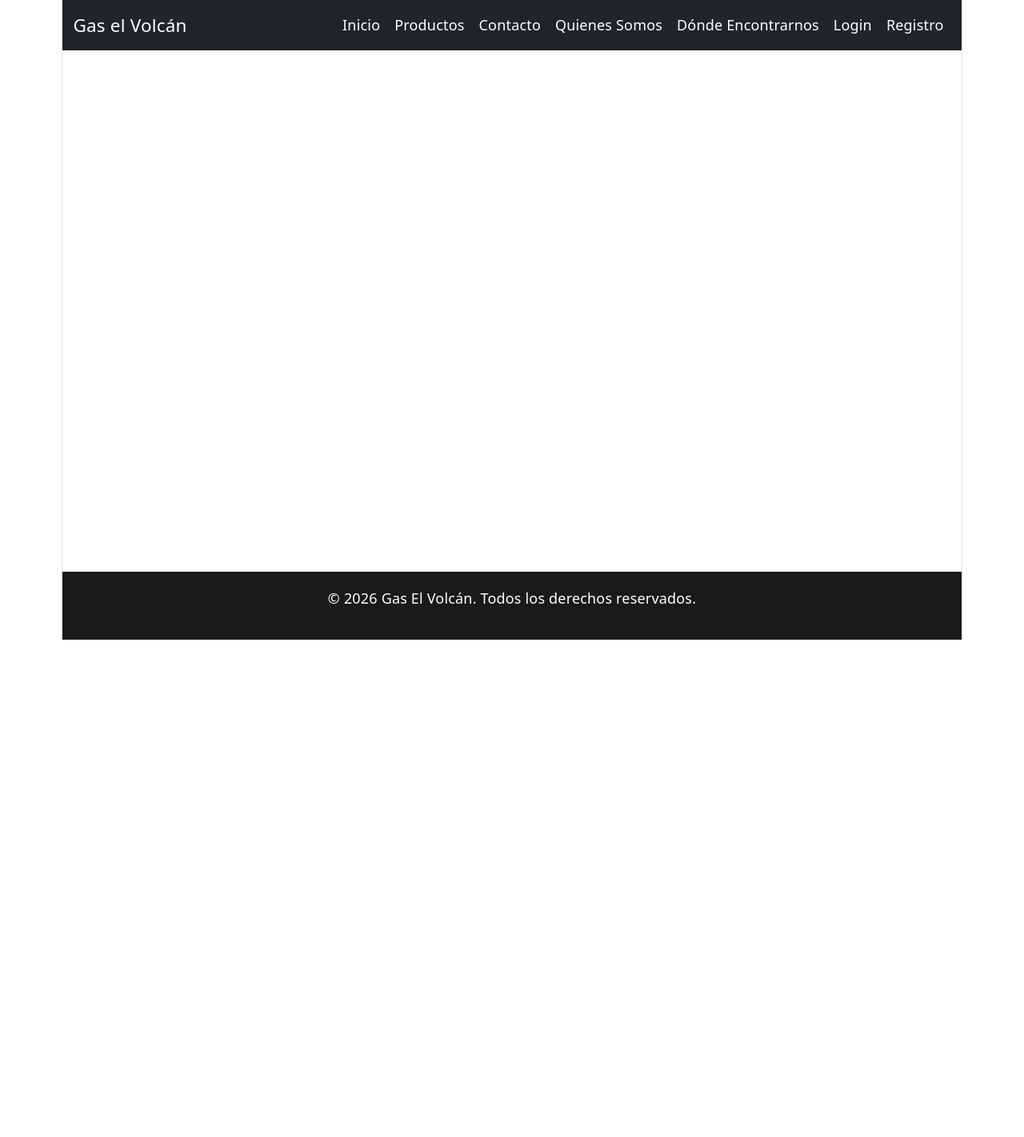
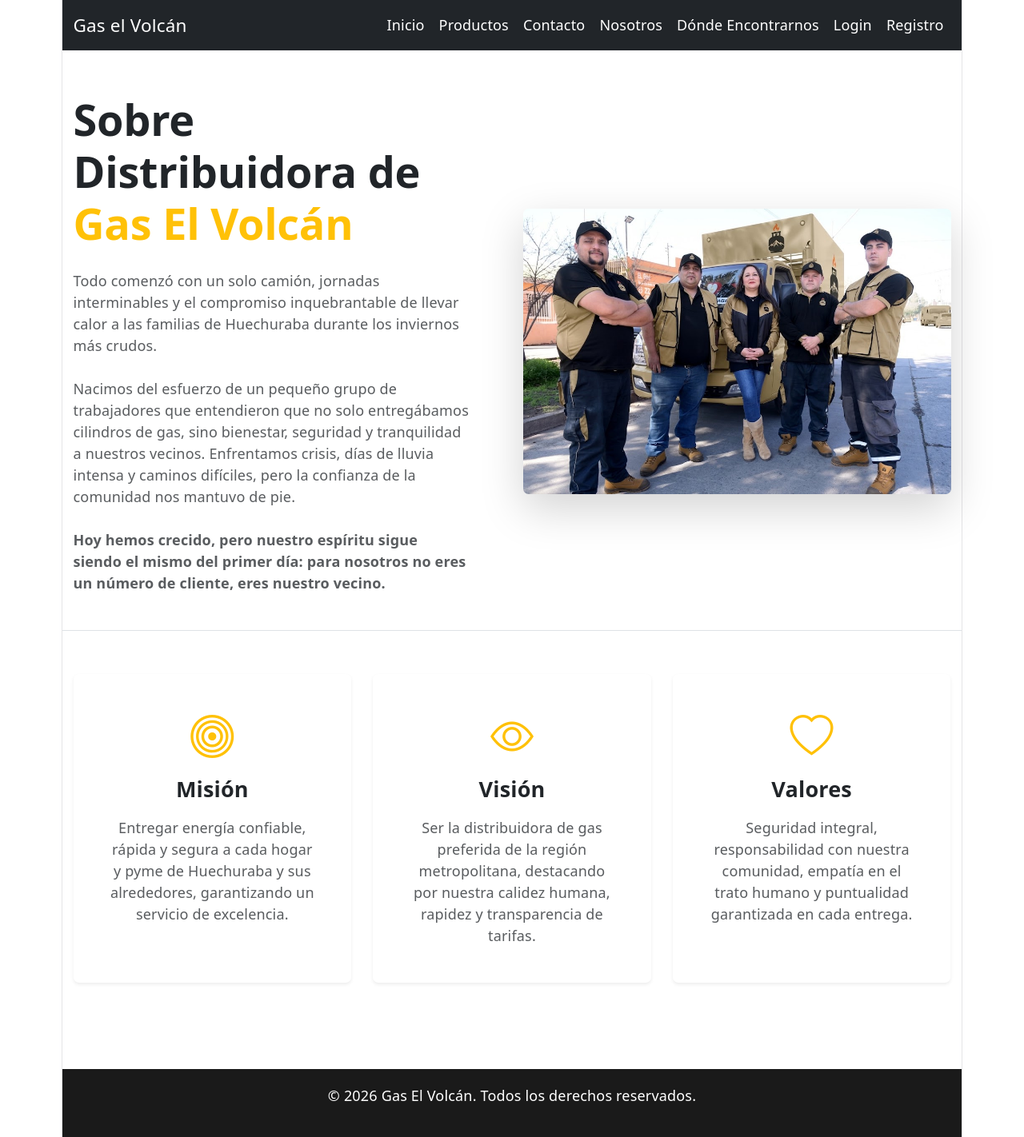
Before and after one commit to Daigo120/Pagina-Gas-Volcan, a React (Vite) app: page /nosotros in a window 1280 px wide. Shown: the whole page at 80% size. Before the commit the page ends 800 px from the top, so only its background shows below. Built offline with nearby package versions, Linux system fonts and the light colour scheme.

Commit message:
Pagina Nosotros

```diff
--- a/src/App.tsx
+++ b/src/App.tsx
@@ -5,7 +5,7 @@ import Footer from './componentes/organismos/Footer';
 import Inicio from './paginas/Inicio';
 import Productos from './paginas/Productos';
 import Contacto from './paginas/Contacto';
-import QuienesSomos from './paginas/QuienesSomos';
+import Nosotros from './paginas/Nosotros';
 import DetalleProducto from './paginas/DetalleProducto';
 import Login from './paginas/Login';
 import Registro from './paginas/Registro';
@@ -33,7 +33,7 @@ function App() {
           <Route path="/" element={<Inicio />} />
           <Route path="/productos" element={<Productos />} />
           <Route path="/producto/:id" element={<DetalleProducto />} />
-          <Route path="/quienessomos" element={<QuienesSomos />} />
+          <Route path="/nosotros" element={<Nosotros />} />
           <Route path="/donde-encontrarnos" element={<DondeEncontrarnos />} />
           <Route path="/contacto" element={<Contacto />} />
 
--- /dev/null
+++ b/src/componentes/moleculas/CardValor.tsx
@@ -0,0 +1,23 @@
+import React from 'react';
+
+interface CardValorProps {
+  titulo: string;
+  texto: string;
+  icono: string;
+}
+
+const CardValor: React.FC<CardValorProps> = ({ titulo, texto, icono }) => {
+  return (
+    <div className="card h-100 shadow-sm border-0 text-center p-4">
+      <div className="card-body">
+        <div className="text-volcan mb-3">
+          <i className={`bi ${icono} display-5`}></i>
+        </div>
+        <h4 className="fw-bold mb-3">{titulo}</h4>
+        <p className="text-muted mb-0">{texto}</p>
+      </div>
+    </div>
+  );
+};
+
+export default CardValor;
--- a/src/componentes/organismos/BeneficiosInicio.tsx
+++ b/src/componentes/organismos/BeneficiosInicio.tsx
@@ -1,28 +1,28 @@
 import React from 'react';
-import ItemBeneficio from '../moleculas/ItemBeneficio';
+import CardValor from '../moleculas/CardValor';
 
 const BeneficiosInicio: React.FC = () => {
   return (
     <div className="row g-4 py-5 border-top">
       <div className="col-md-4">
-        <ItemBeneficio
+        <CardValor
           icono="bi-fire"
           titulo="Gas Envasado de Calidad"
-          descripcion="Durabilidad y rendimiento garantizado para tu hogar y negocio."
+          texto="Durabilidad y rendimiento garantizado para tu hogar y negocio."
         />
       </div>
       <div className="col-md-4">
-        <ItemBeneficio
+        <CardValor
           icono="bi-truck"
           titulo="Despacho Rápido y Seguro"
-          descripcion="Entregas a domicilio oportunas con personal altamente capacitado."
+          texto="Entregas a domicilio oportunas con personal altamente capacitado."
         />
       </div>
       <div className="col-md-4">
-        <ItemBeneficio
+        <CardValor
           icono="bi-shield-check"
           titulo="Seguridad Certificada"
-          descripcion="Sellos de garantía intactos y revisión de válvulas en cada entrega."
+          texto="Sellos de garantía intactos y revisión de válvulas en cada entrega."
         />
       </div>
     </div>
--- /dev/null
+++ b/src/componentes/organismos/HeroNosotros.tsx
@@ -0,0 +1,38 @@
+import React from 'react';
+
+const HeroNosotros: React.FC = () => {
+  return (
+    <div className="row align-items-center mb-5 pb-4 border-bottom">
+      <div className="col-lg-6 mb-4 mb-lg-0 pe-lg-5 text-start">
+        <h2 className="display-5 fw-bold mb-4">
+          Sobre Distribuidora de <span className="text-volcan">Gas El Volcán</span>
+        </h2>
+
+
+        <p className="text-muted mb-4">
+          Todo comenzó con un solo camión, jornadas interminables y el compromiso inquebrantable de llevar calor a las familias de Huechuraba durante los inviernos más crudos.
+        </p>
+
+
+        <p className="text-muted mb-4">
+          Nacimos del esfuerzo de un pequeño grupo de trabajadores que entendieron que no solo entregábamos cilindros de gas, sino bienestar, seguridad y tranquilidad a nuestros vecinos. Enfrentamos crisis, días de lluvia intensa y caminos difíciles, pero la confianza de la comunidad nos mantuvo de pie.
+        </p>
+
+
+        <p className="text-muted fw-bold">
+          Hoy hemos crecido, pero nuestro espíritu sigue siendo el mismo del primer día: para nosotros no eres un número de cliente, eres nuestro vecino.
+        </p>
+      </div>
+
+      <div className="col-lg-6">
+        <img
+          src="public\img\nosotros.jpg"
+          alt="Equipo de Distribuidora de Gas El Volcán"
+          className="img-fluid rounded shadow-lg"
+        />
+      </div>
+    </div>
+  );
+};
+
+export default HeroNosotros;
--- a/src/componentes/organismos/Navbar.tsx
+++ b/src/componentes/organismos/Navbar.tsx
@@ -1,4 +1,5 @@
 import { Link } from 'react-router-dom';
+
 
 interface NavbarProps {
   usuarioLogueado?: any;
@@ -23,8 +24,8 @@ function Navbar({ usuarioLogueado, onCerrarSesion }: NavbarProps) {
             Contacto
           </Link>
 
-          <Link className="nav-link text-white" to="/quienessomos">
-            Quienes Somos
+          <Link className="nav-link text-white" to="/nosotros">
+            Nosotros
           </Link>
 
           {/* Nuevo enlace para "Dónde Encontrarnos" */}
--- /dev/null
+++ b/src/componentes/organismos/ValoresEmpresa.tsx
@@ -0,0 +1,34 @@
+import React from 'react';
+import CardValor from '../moleculas/CardValor';
+
+const ValoresEmpresa: React.FC = () => {
+  return (
+    <div className="row g-4 pb-5">
+      <div className="col-md-4">
+        <CardValor
+          titulo="Misión"
+          icono="bi-bullseye"
+          texto="Entregar energía confiable, rápida y segura a cada hogar y pyme de Huechuraba y sus alrededores, garantizando un servicio de excelencia."
+        />
+      </div>
+
+      <div className="col-md-4">
+        <CardValor
+          titulo="Visión"
+          icono="bi-eye"
+          texto="Ser la distribuidora de gas preferida de la región metropolitana, destacando por nuestra calidez humana, rapidez y transparencia de tarifas."
+        />
+      </div>
+
+      <div className="col-md-4">
+        <CardValor
+          titulo="Valores"
+          icono="bi-heart"
+          texto="Seguridad integral, responsabilidad con nuestra comunidad, empatía en el trato humano y puntualidad garantizada en cada entrega."
+        />
+      </div>
+    </div>
+  );
+};
+
+export default ValoresEmpresa;
--- /dev/null
+++ b/src/paginas/Nosotros.tsx
@@ -0,0 +1,14 @@
+import React from 'react';
+import HeroNosotros from '../componentes/organismos/HeroNosotros';
+import ValoresEmpresa from '../componentes/organismos/ValoresEmpresa';
+
+const Nosotros: React.FC = () => {
+  return (
+    <div className="container py-5">
+      <HeroNosotros />
+      <ValoresEmpresa />
+    </div>
+  );
+};
+
+export default Nosotros;
--- a/src/paginas/QuienesSomos.tsx
+++ /dev/null
@@ -1,12 +0,0 @@
-function QuienesSomos (){
-    return(
-        <div className="container mt-4">
-            <h1>Quienes Somos</h1>
-            <p>
-
-            </p>
-        </div>
-    )
-}
-
-export default QuienesSomos
```
